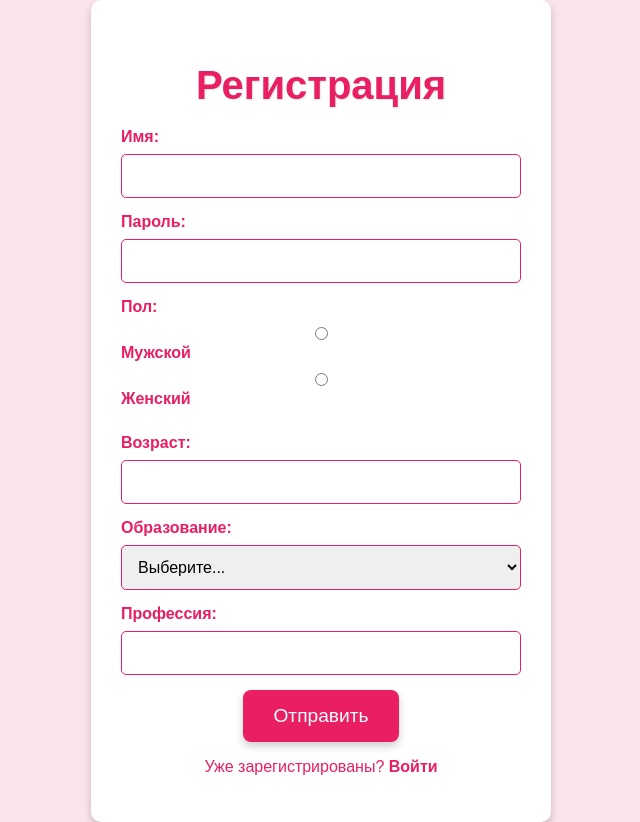
After one commit to qwiqw/Russian-Tinder, a Flask app: page /register in a window 1280 px wide. The commit adds this page. Shown: the whole page, without its empty margins (319-959 px from the left). Run offline with Flask 3, Linux system fonts and the light colour scheme.

Commit message:
Add files via upload

```diff
--- /dev/null
+++ b/templates/register.html
@@ -0,0 +1,125 @@
+<!DOCTYPE html>
+<html lang="ru">
+<head>
+    <meta charset="UTF-8">
+    <meta name="viewport" content="width=device-width, initial-scale=1.0">
+    <title>Регистрация - Russian Tinder</title>
+    <style>
+        body {
+            font-family: 'Arial', sans-serif;
+            background-color: #fce4ec; /* Нежный розовый фон */
+            margin: 0;
+            display: flex;
+            justify-content: center;
+            align-items: center;
+            min-height: 100vh;
+            color: #e91e63; /* Ярко-розовый цвет текста */
+        }
+
+        .container {
+            text-align: center;
+            background-color: white; /* Белый фон для формы */
+            padding: 30px;
+            border-radius: 10px;
+            box-shadow: 0 4px 8px rgba(0, 0, 0, 0.2);
+            width: 400px;
+        }
+
+        h2 {
+            font-size: 2.5em; /* Увеличенный размер заголовка */
+            margin-bottom: 20px;
+            text-shadow: 1px 1px 2px rgba(0, 0, 0, 0.1);
+        }
+
+        label {
+            display: block;
+            margin-bottom: 8px;
+            font-weight: bold;
+            text-align: left; /* Выравнивание по левому краю */
+        }
+
+        input[type="text"],
+        input[type="password"],
+        input[type="number"],
+        select {
+            width: 100%;
+            padding: 12px;
+            margin-bottom: 15px;
+            border: 1px solid #e91e63; /* Розовая рамка */
+            border-radius: 5px;
+            box-sizing: border-box;
+            font-size: 1em;
+        }
+
+        input[type="radio"] {
+            margin-right: 5px;
+        }
+
+        button {
+            display: inline-block;
+            padding: 15px 30px;
+            background-color: #e91e63;
+            color: white;
+            text-decoration: none;
+            border-radius: 8px;
+            font-size: 1.2em;
+            transition: background-color 0.3s ease;
+            box-shadow: 0 4px 8px rgba(0, 0, 0, 0.2);
+            border: none; /* Убираем рамку у кнопки */
+            cursor: pointer;
+        }
+
+        button:hover {
+            background-color: #c2185b;
+        }
+
+        .error {
+            color: red;
+            margin-bottom: 15px;
+            text-align: center;
+        }
+
+        a {
+            color: #e91e63;
+            text-decoration: none;
+            font-weight: bold;
+        }
+    </style>
+</head>
+<body>
+    <div class="container">
+        <h2>Регистрация</h2>
+        <form method="post">
+            <label for="name">Имя:</label>
+            <input type="text" id="name" name="name" required><br>
+
+            <label for="password">Пароль:</label>
+            <input type="password" id="password" name="password" required><br>
+
+            <label>Пол:</label>
+            <input type="radio" id="male" name="gender" value="Мужской" required>
+            <label for="male">Мужской</label>
+            <input type="radio" id="female" name="gender" value="Женский" required>
+            <label for="female">Женский</label><br>
+
+            <label for="age">Возраст:</label>
+            <input type="number" id="age" name="age" min="18" max="100" required><br>
+
+            <label for="education">Образование:</label>
+            <select id="education" name="education" required>
+                <option value="">Выберите...</option>
+                <option value="Среднее">Среднее</option>
+                <option value="Среднее специальное">Среднее специальное</option>
+                <option value="Высшее">Высшее</option>
+                <option value="Неоконченное высшее">Неоконченное высшее</option>
+            </select><br>
+
+            <label for="profession">Профессия:</label>
+            <input type="text" id="profession" name="profession" required><br>
+
+            <button type="submit">Отправить</button>
+            <p>Уже зарегистрированы? <a href="#">Войти</a></p>
+        </form>
+    </div>
+</body>
+</html>
```
Also changed, not shown: templates/main.html (+61 -0 lines), templates/profile.html (added, +83 -0 lines), templates/sing_in.html (added, +91 -0 lines).
